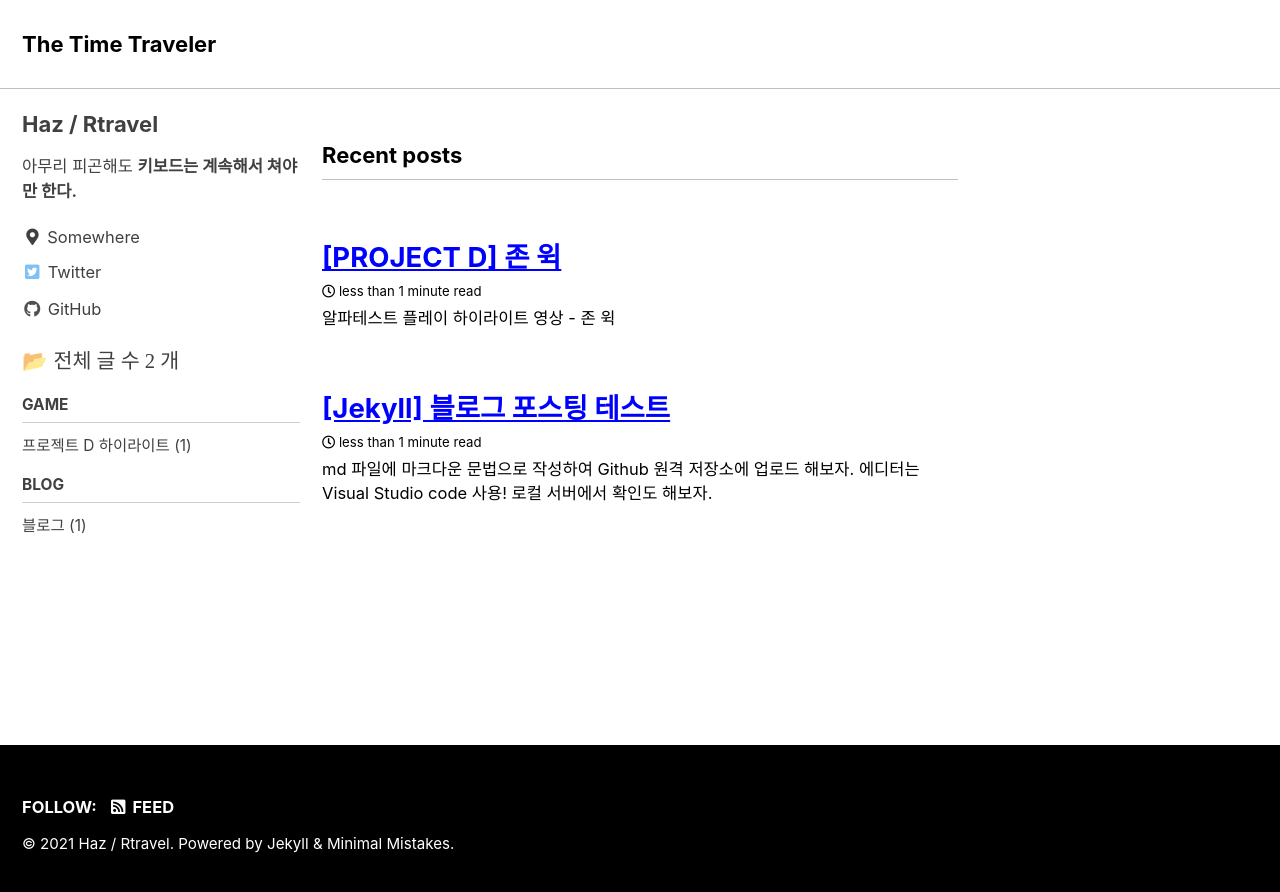
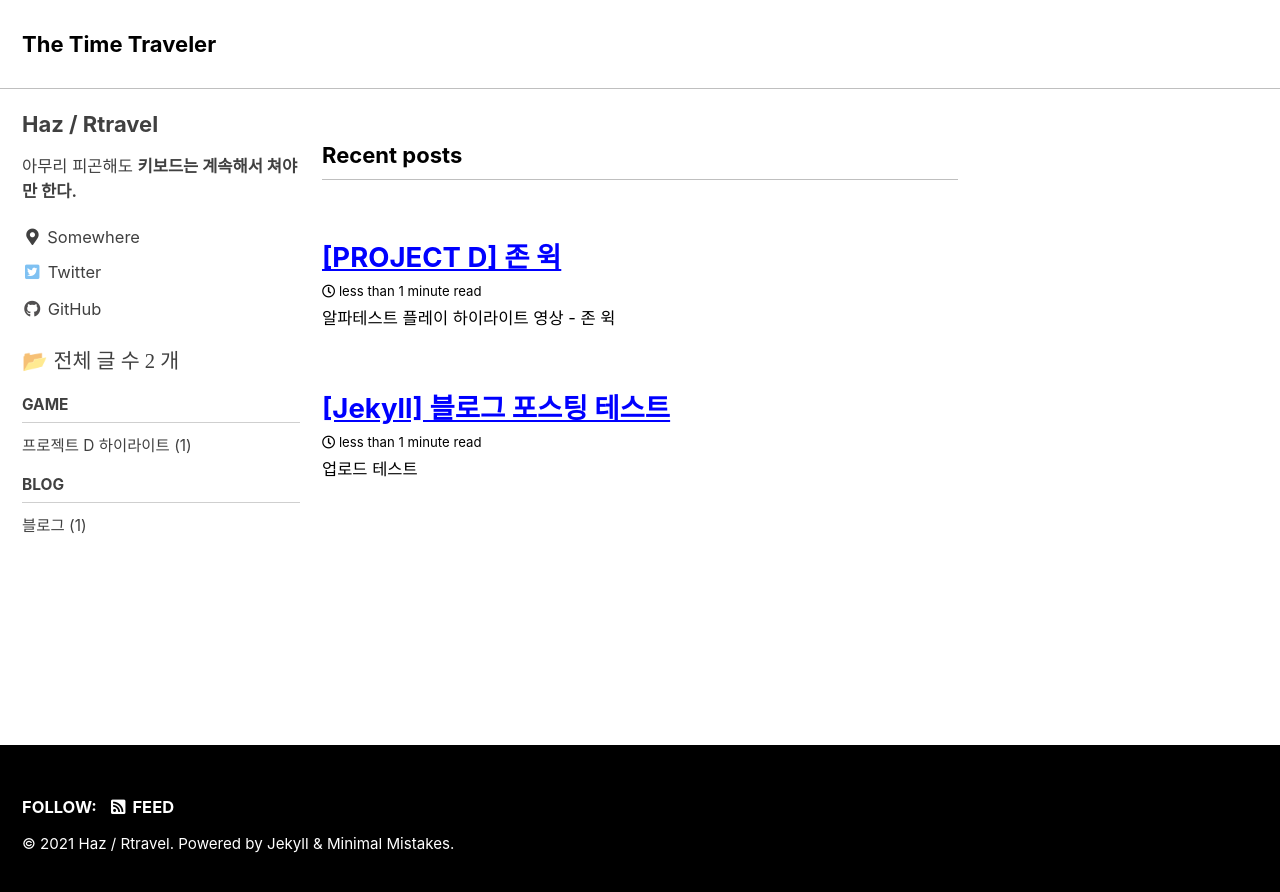
Before and after one commit to Haz-Rtravel/haz-rtravel.github.io, a Jekyll site: the page built from index.html, in a window 1280 px wide. Shown: the top 892 px of the page. Built offline with Jekyll 4.4.1, drawn with Linux system fonts in a browser that asks for light colours; cached includes are drawn as plain includes; the list of posts is cut into pages by our own code.

Commit message:
upload test

```diff
--- a/_posts/2021-12-23-This-is-First-Post.md
+++ b/_posts/2021-12-23-This-is-First-Post.md
@@ -1,6 +1,6 @@
 ---
 title:  "[Jekyll] 블로그 포스팅 테스트"
-excerpt: "md 파일에 마크다운 문법으로 작성하여 Github 원격 저장소에 업로드 해보자. 에디터는 Visual Studio code 사용! 로컬 서버에서 확인도 해보자. "
+excerpt: "업로드 테스트"
 
 categories:
   - blog
```
